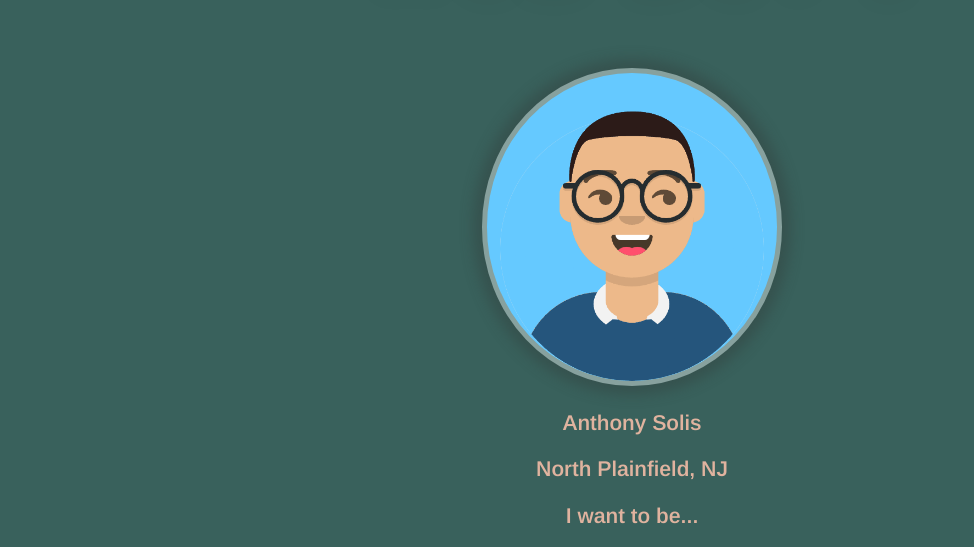
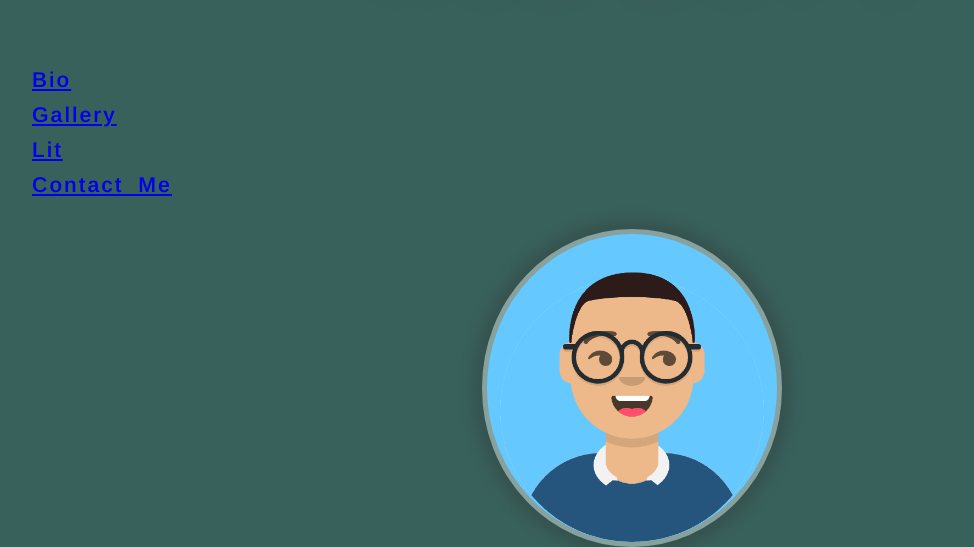
Before and after one commit to RVCC-IDMX/about-me-estafa, a plain HTML site: page index.html in a window 1280 px wide. Shown: the part 256-803 px from the top of the page, without its empty margins (8-982 px from the left). Drawn offline with nearby package versions, Linux system fonts and the light colour scheme.

Commit message:
add nav markup

```diff
--- a/index.html
+++ b/index.html
@@ -24,6 +24,16 @@
             <!-- header of the website -->
             <img src="img/logo-96X96.svg" alt="Blue origami logo" />
             <h1 class="title">Web Dev I</h1>
+            <nav class="navbar">
+                <div class="log"></div>
+                <div class="navbar-links"></div>
+                <ul>
+                    <li><a href="#bio" class="nav-links">Bio</a></li>
+                    <li><a href="#gallery" class="nav-links">Gallery</a></li>
+                    <li><a href="#lit" class="nav-links">Lit</a></li>
+                    <li><a href="#contact" class="nav-links">Contact Me</a></li>
+                </ul>
+            </nav>
         </header>
 
         <main>
```
